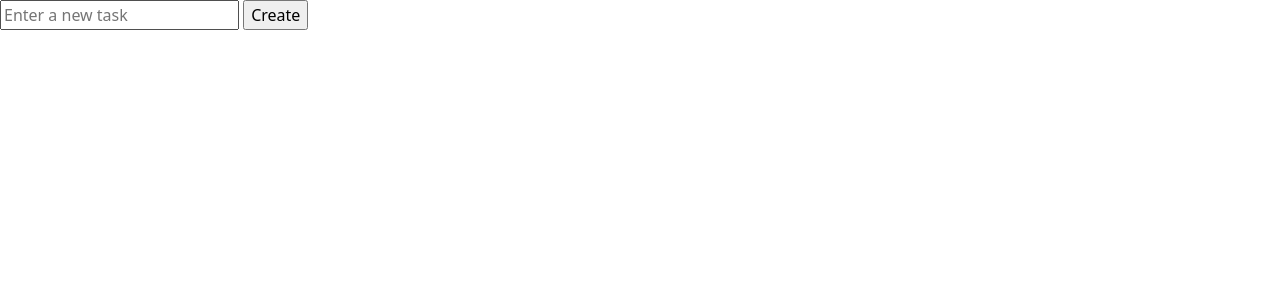
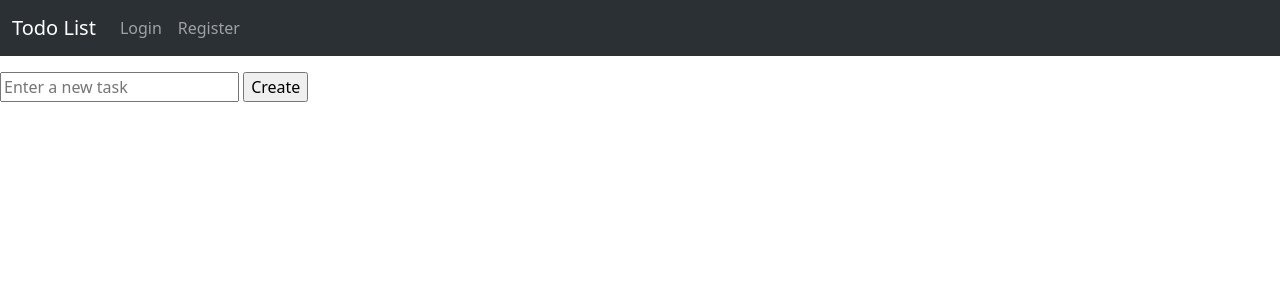
Before and after one commit to samlo12/todo-list-with-php, a PHP site: page /home.php in a window 1280 px wide. Shown: the top 300 px of the page. Run offline with PHP 8.4, Linux system fonts and the light colour scheme; data that the repository does not hold is empty.

Commit message:
add some style

```diff
--- a/boilerplate/header.php
+++ b/boilerplate/header.php
@@ -10,3 +10,22 @@
 </head>
 
 <body>
+
+    <nav class="navbar navbar-expand-lg bg-body-tertiary mb-3" data-bs-theme="dark">
+        <div class="container-fluid">
+            <a class="navbar-brand" href="#">Todo List</a>
+            <button class="navbar-toggler" type="button" data-bs-toggle="collapse" data-bs-target="#navbarNav" aria-controls="navbarNav" aria-expanded="false" aria-label="Toggle navigation">
+                <span class="navbar-toggler-icon"></span>
+            </button>
+            <div class="collapse navbar-collapse" id="navbarNav">
+                <ul class="navbar-nav">
+                    <li class="nav-item">
+                        <a class="nav-link" href="/todo-list/login">Login</a>
+                    </li>
+                    <li class="nav-item">
+                        <a class="nav-link" href="/todo-list/register">Register</a>
+                    </li>
+                </ul>
+            </div>
+        </div>
+    </nav>
--- a/home.php
+++ b/home.php
@@ -1,5 +1,5 @@
 <?php require_once "./boilerplate/header.php" ?>
-
+<div>
     <?php
     require_once "database.php";
     if ($_SERVER["REQUEST_METHOD"] == "POST" && isset($_POST['create'])) {
@@ -51,5 +51,5 @@ $result = $conn->query($sql);
     <?php
     $conn->close();
     ?>
-
+</div>
 <?php require_once "./boilerplate/footer.php" ?>
```
Lines whose indentation alone changed are shown as unchanged.
